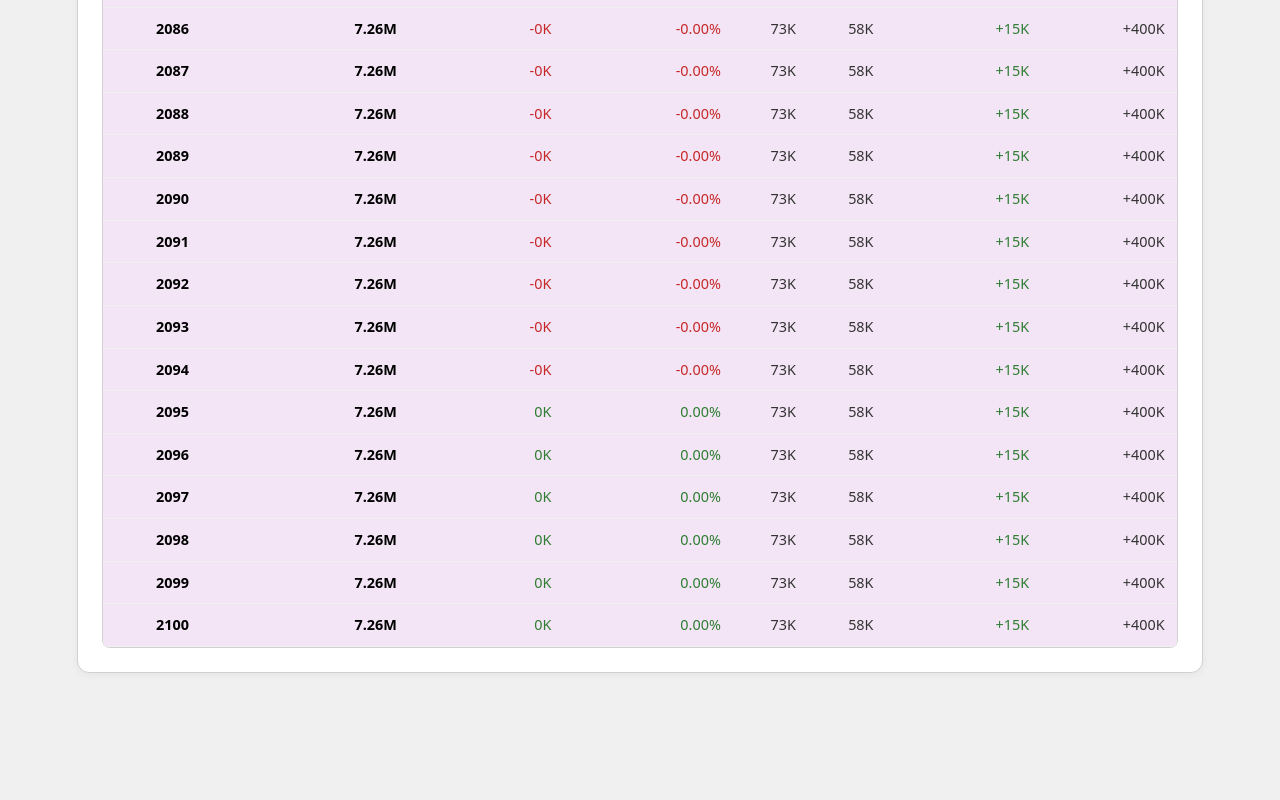
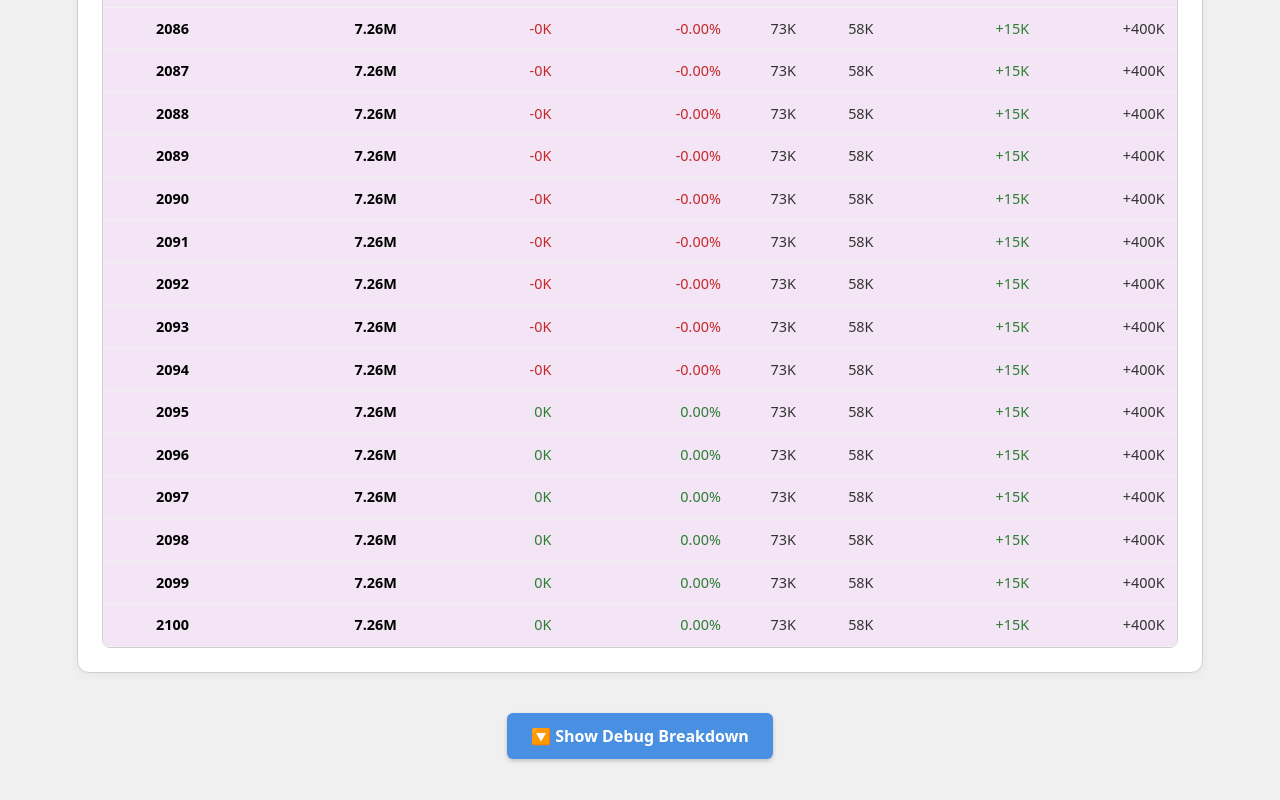
Before and after one commit to thewondrfulwizrd/WA1, a React (Vite) app: page / in a window 1280 px wide. Shown: the part 6249-7049 px from the top of the page. Before the commit the page ends 7001 px from the top, so only its background shows below. Built offline with nearby package versions, Linux system fonts and the light colour scheme.

Commit message:
Add debug button and DebugTable component

```diff
--- a/src/components/PopulationPyramid.jsx
+++ b/src/components/PopulationPyramid.jsx
@@ -6,7 +6,9 @@ import { ScenarioControls } from './ScenarioControls';
 import { PopulationTrendChart } from './PopulationTrendChart';
 import { PopulationStatsTable } from './PopulationStatsTable';
 import { YearSlider } from './YearSlider';
+import { DebugTable } from './DebugTable';
 import './PopulationPyramid.css';
+import './DebugTable.css';
 
 export function PopulationPyramid() {
   const { data, loading, error } = usePopulationData();
@@ -18,6 +20,7 @@ export function PopulationPyramid() {
   });
   const [population, setPopulation] = useState({ male: [], female: [] });
   const [projectionLoading, setProjectionLoading] = useState(false);
+  const [showDebugTable, setShowDebugTable] = useState(false);
 
   // Compute population when year or scenarios change
   useEffect(() => {
@@ -172,6 +175,21 @@ export function PopulationPyramid() {
 
       {/* Population Statistics Table */}
       <PopulationStatsTable data={data} scenarios={scenarios} selectedYear={selectedYear} />
+
+      {/* Debug Button */}
+      <button
+        className="debug-button"
+        onClick={() => setShowDebugTable(!showDebugTable)}
+      >
+        {showDebugTable ? '🔼 Hide Debug Breakdown' : '🔽 Show Debug Breakdown'}
+      </button>
+
+      {/* Debug Table */}
+      <DebugTable
+        data={data}
+        scenarios={scenarios}
+        visible={showDebugTable}
+      />
     </div>
   );
 }
```
